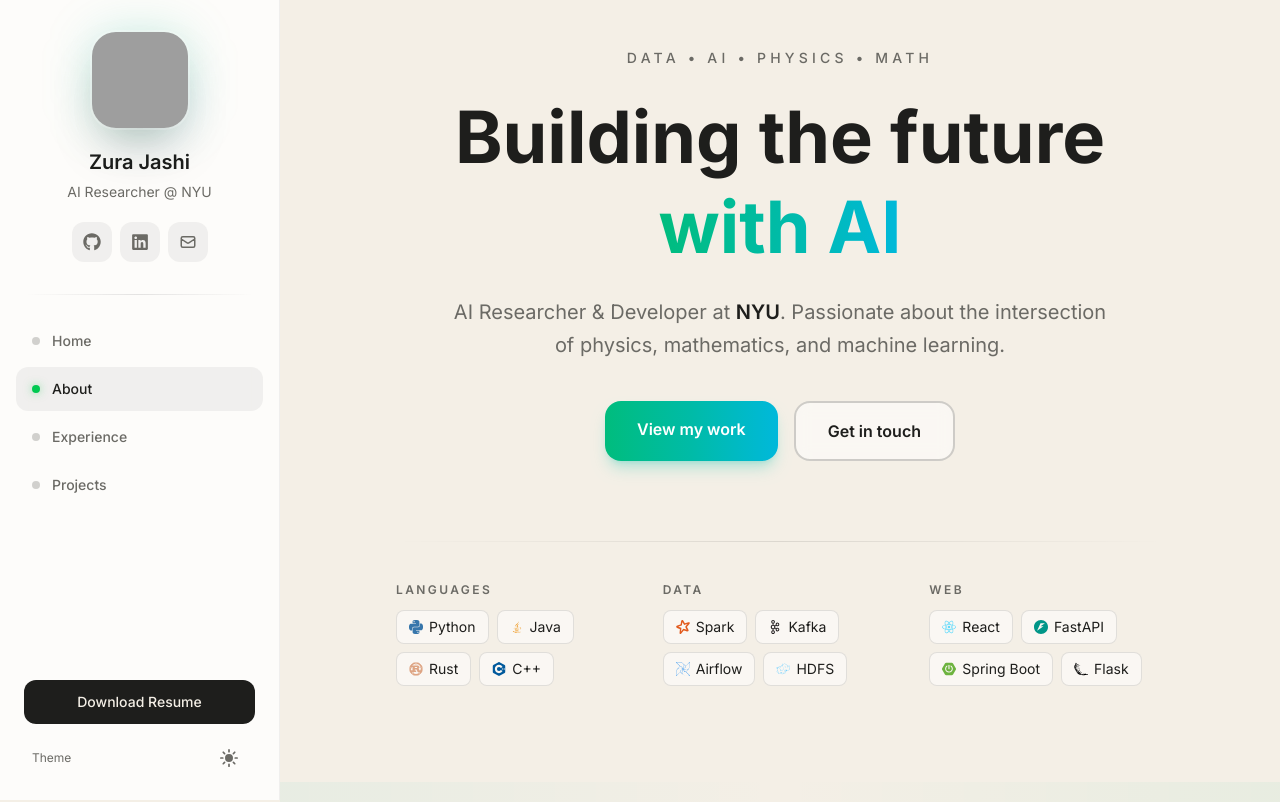
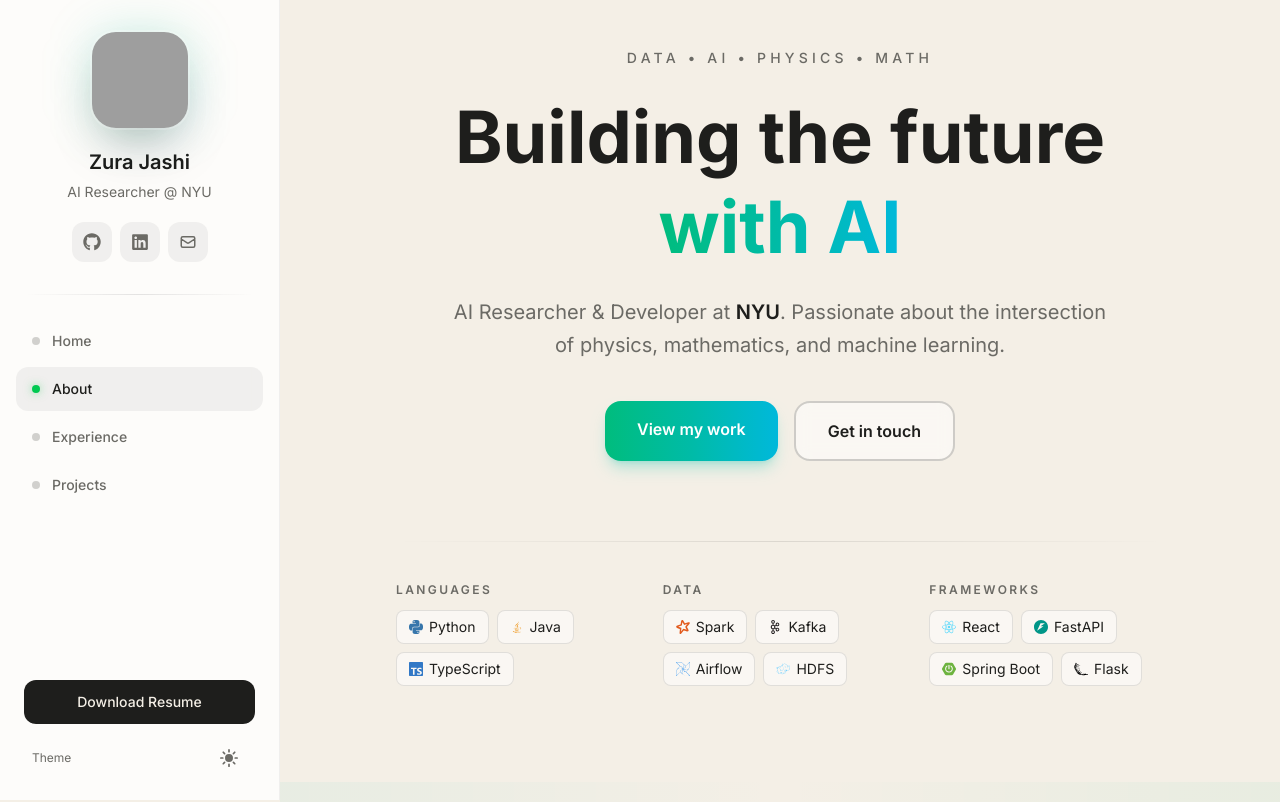
Before and after one commit to ZJashi/my-portfolio, a Next.js app: page / in a window 1280 px wide. Shown: the top 802 px of the page. Built offline with nearby package versions, Linux system fonts and the light colour scheme; grey boxes are pictures that could not be loaded.

Commit message:
add changes

```diff
--- a/src/lib/skills.ts
+++ b/src/lib/skills.ts
@@ -8,14 +8,14 @@ export type SkillGroup = {
 export const skillGroups: SkillGroup[] = [
   {
     label: "Languages",
-    keys: ["python", "java", "rust", "cpp"],
+    keys: ["python", "java", "typescript"],
   },
   {
     label: "Data",
     keys: ["spark", "kafka", "airflow", "hdfs"],
   },
   {
-    label: "Web",
+    label: "Frameworks",
     keys: ["react", "fastapi", "springboot", "flask"],
   },
 ];
```
Also changed, not shown: src/app/layout.tsx (+13 -3 lines).
